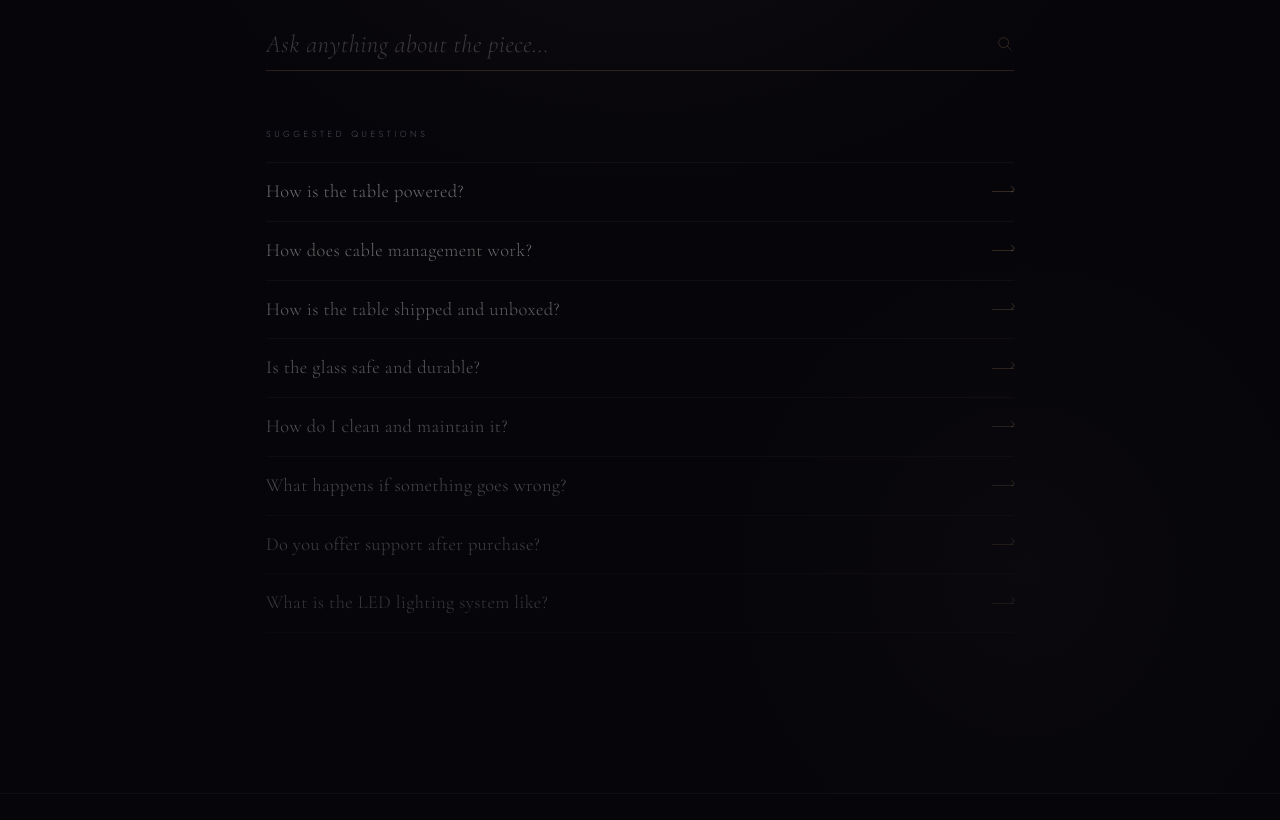
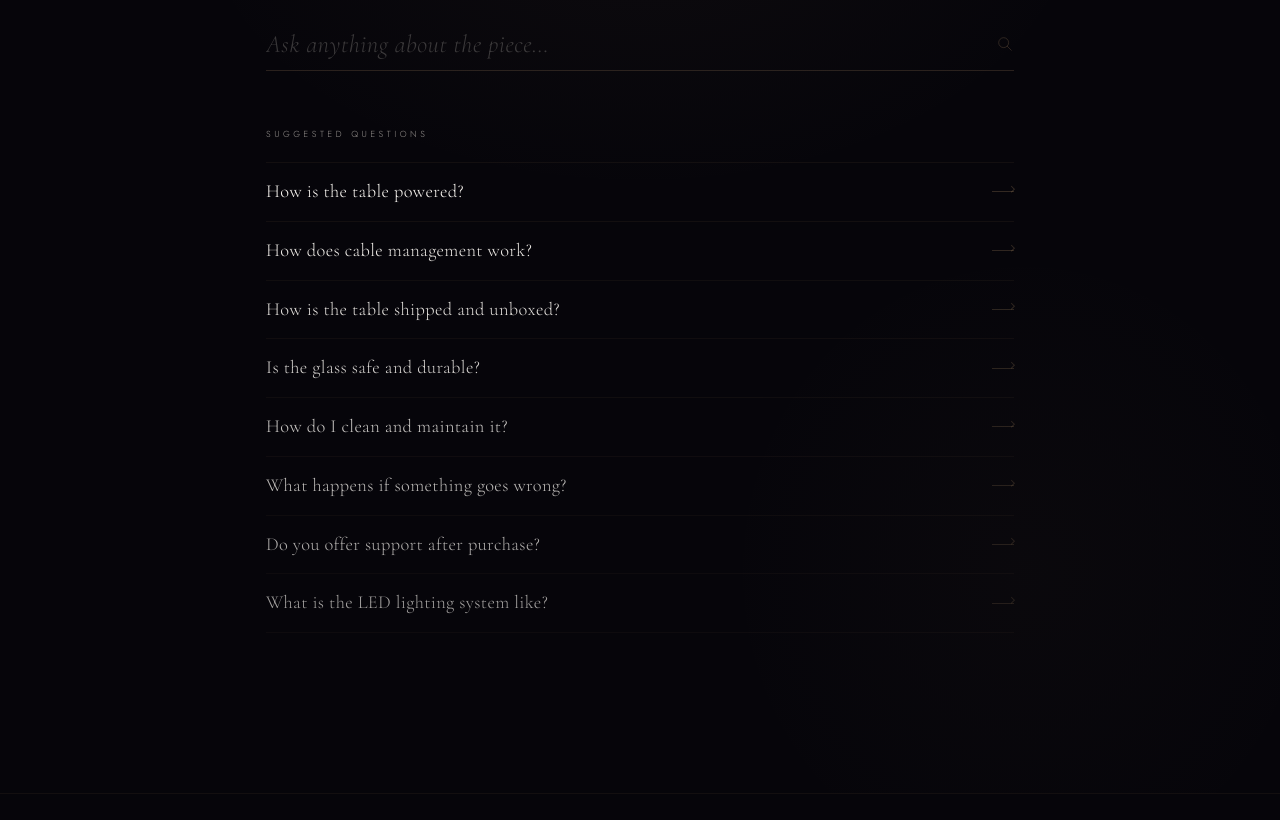
Before and after one commit to juddsheps/continuum-designs, a plain HTML site: page configure.html in a window 1280 px wide. Shown: the part 3780-4600 px from the top of the page. Drawn offline with nearby package versions, Linux system fonts and the light colour scheme.

Commit message:
Make Refined Details FAQ text white/more legible
Boosted color opacity on: suggested label, question text, answer body, search result text, and no-result message. Tightened cascade fade on question list rows so white text stays readable throughout.

Co-Authored-By: Claude Sonnet 4.6 <noreply@anthropic.com>

```diff
--- a/configure.html
+++ b/configure.html
@@ -351,7 +351,7 @@ from{opacity:0;transform:translateY(18px)}}
 .faq-suggested.hidden{opacity:0;transform:translateY(-8px);pointer-events:none;height:0;margin:0;overflow:hidden}
 .faq-suggested-label{
   font-size:.55rem;letter-spacing:.4em;text-transform:uppercase;
-  color:var(--fog);margin-bottom:1.25rem;display:block;
+  color:rgba(212,207,200,.7);margin-bottom:1.25rem;display:block;
 }
 .faq-q-list{display:flex;flex-direction:column;gap:0}
 .faq-q{
@@ -367,7 +367,7 @@ from{opacity:0;transform:translateY(18px)}}
 .faq-q-text{
   font-family:var(--serif);font-weight:300;
   font-size:clamp(.95rem,1.8vw,1.15rem);
-  color:rgba(212,207,200,.5);
+  color:var(--white);
   letter-spacing:.02em;
   line-height:1.4;
   transition:color .3s;
@@ -397,12 +397,12 @@ from{opacity:0;transform:translateY(18px)}}
 /* subtle cascade opacity on questions */
 .faq-q:nth-child(1){opacity:1}
 .faq-q:nth-child(2){opacity:.95}
-.faq-q:nth-child(3){opacity:.88}
-.faq-q:nth-child(4){opacity:.8}
-.faq-q:nth-child(5){opacity:.72}
-.faq-q:nth-child(6){opacity:.64}
-.faq-q:nth-child(7){opacity:.56}
-.faq-q:nth-child(8){opacity:.48}
+.faq-q:nth-child(3){opacity:.9}
+.faq-q:nth-child(4){opacity:.85}
+.faq-q:nth-child(5){opacity:.8}
+.faq-q:nth-child(6){opacity:.75}
+.faq-q:nth-child(7){opacity:.7}
+.faq-q:nth-child(8){opacity:.65}
 
 /* ─ Answer panel ─ */
 .faq-answer{
@@ -433,7 +433,7 @@ from{opacity:0;transform:translateY(18px)}}
 .faq-answer-q em{font-style:italic;color:var(--bronze-l)}
 .faq-answer-body{
   font-family:var(--sans);font-size:.9rem;font-weight:300;
-  color:rgba(212,207,200,.58);line-height:2.05;
+  color:rgba(212,207,200,.85);line-height:2.05;
   letter-spacing:.03em;max-width:58ch;
 }
 .faq-answer-body p{margin-bottom:1rem}
@@ -453,7 +453,7 @@ from{opacity:0;transform:translateY(18px)}}
 .faq-result-text{
   font-family:var(--serif);font-weight:300;
   font-size:clamp(.95rem,1.8vw,1.1rem);
-  color:rgba(212,207,200,.6);letter-spacing:.02em;flex:1;
+  color:var(--white);letter-spacing:.02em;flex:1;
   transition:color .3s;
 }
 .faq-result-item:hover .faq-result-text{color:rgba(212,207,200,.9)}
@@ -472,7 +472,7 @@ from{opacity:0;transform:translateY(18px)}}
 .faq-no-result-msg{
   font-family:var(--serif);font-style:italic;font-weight:300;
   font-size:clamp(1.1rem,2.5vw,1.5rem);
-  color:rgba(212,207,200,.4);margin-bottom:2.5rem;
+  color:rgba(212,207,200,.75);margin-bottom:2.5rem;
 }
 .faq-send-btn{
   display:inline-flex;align-items:center;gap:1rem;
```
